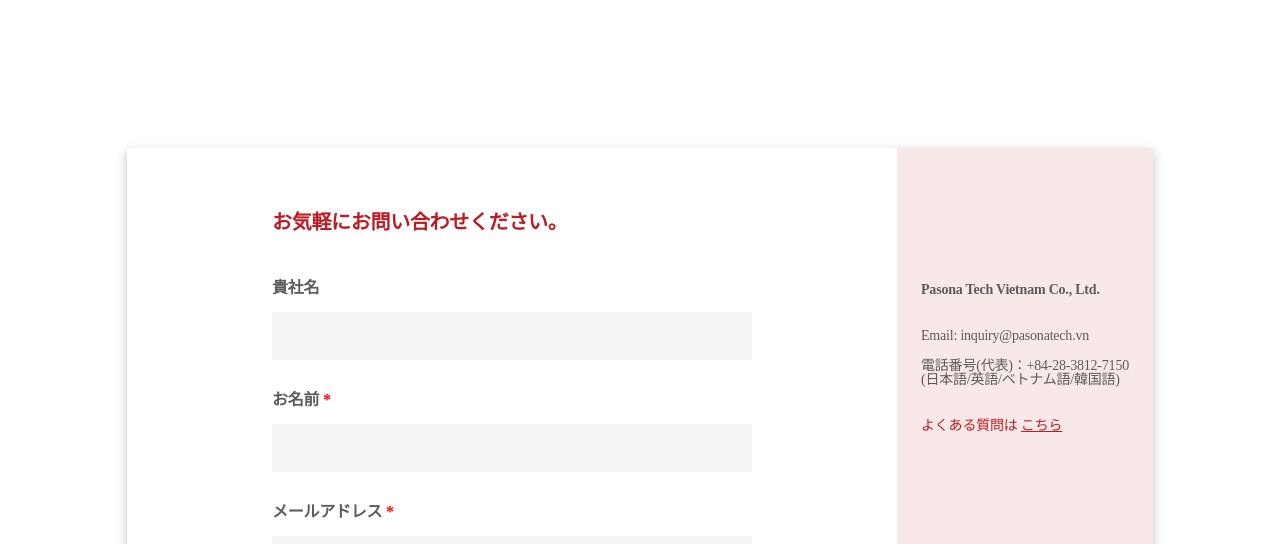
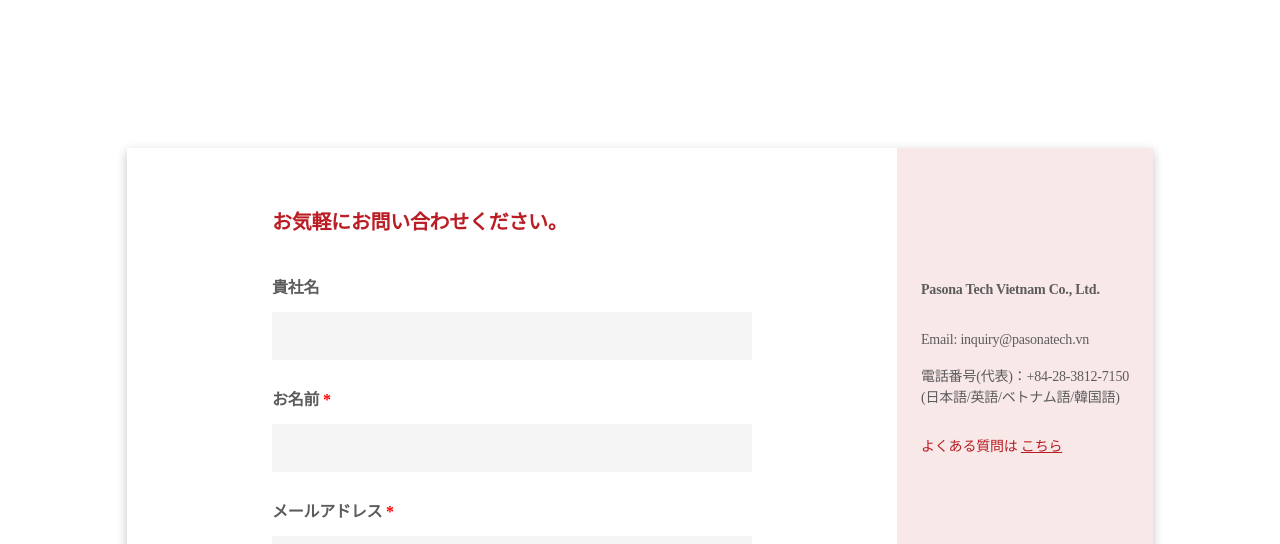
Before and after one commit to nhathoai/homepage, a plain HTML site: page contact.html in a window 1280 px wide. Shown: the part 256-800 px from the top of the page. Drawn offline with Linux system fonts and the light colour scheme.

Commit message:
Update style.css

```diff
--- a/assets/css/style.css
+++ b/assets/css/style.css
@@ -91,7 +91,6 @@ a:hover {
   font-style: normal;
   font-weight: 500;
   font-size: 14px;
-  line-height: 14px;
   letter-spacing: -0.015em;
   color: #5C5C5C;
 }
```
